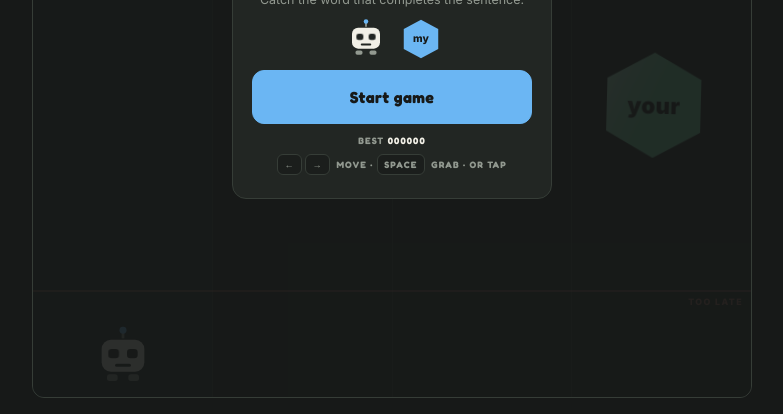
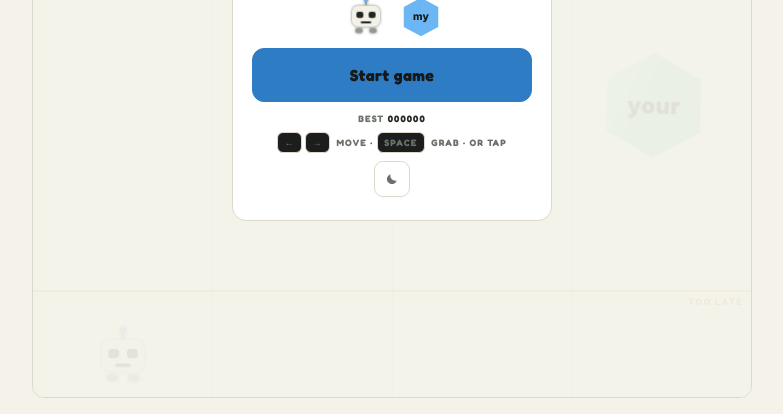
Before and after one commit to B00ZI/grammar-gem-catch, a plain HTML site: page index.html in a window 1280 px wide. Shown: the part 386-800 px from the top of the page, without its empty margins (248-1031 px from the left). Drawn offline with Linux system fonts and the light colour scheme.

Commit message:
Light mode: paper palette via CSS variables, sun/moon toggle in home popup and pause card, first visit follows device, choice remembered

```diff
--- a/index.html
+++ b/index.html
@@ -7,6 +7,20 @@
 <title>Grammar Gem Catch — Possessive Determiners Arcade</title>
 
 <link rel="stylesheet" href="./vendor/fonts.css" />
+
+<!-- Theme: first visit follows the device; a choice made with the in-game
+     toggle is saved to localStorage and always wins. Runs before paint →
+     no flash of the wrong colors. -->
+<script>
+  (function () {
+    var saved = null;
+    try { saved = localStorage.getItem('ggc.theme'); } catch (e) {}
+    var theme = saved === 'light' || saved === 'dark'
+      ? saved
+      : (window.matchMedia && window.matchMedia('(prefers-color-scheme: light)').matches ? 'light' : 'dark');
+    document.documentElement.dataset.theme = theme;
+  })();
+</script>
 
 <script src="./vendor/tailwind.js"></script>
 <script>
@@ -18,11 +32,13 @@
           sans: ['Inter', 'system-ui', '-apple-system', 'Segoe UI', 'sans-serif'],
         },
         colors: {
+          // Every Tailwind color utility follows the CSS palette variables,
+          // so one [data-theme] swap restyles the whole game (dark/light).
           // NOTE: never name a color `base` — it collides with Tailwind's
           // `text-base` font-size utility and painted text dark-on-dark.
           // `lime` is the historical token name; the accent itself is sky blue.
-          ink: '#F2F0E7', dim: '#929990', lime: '#6BB6F3',
-          surface: '#222623', line: '#363D37',
+          ink: 'var(--ink)', dim: 'var(--dim)', lime: 'var(--lime)',
+          surface: 'var(--surface)', line: 'var(--line)',
         },
       },
     },
@@ -41,6 +57,36 @@
        `--lime`/`lime` token names are kept so nothing else breaks). */
     --lime: #6BB6F3;
     --coral: #D98270;
+    /* Derived colors (used to be hardcoded) */
+    --scrim: rgba(23,25,24,.9);            /* dim behind popups */
+    --ghost-hover: rgba(255,255,255,.03);
+    --ghost-hover-line: #4a544c;
+    --miss-line: rgba(217,130,112,.42);
+    --miss-tag: rgba(217,130,112,.7);
+  }
+
+  /* Light mode ("paper") — the in-game toggle writes data-theme on <html>.
+     Gems, stickers, confetti and the robot artwork stay identical in both
+     modes; only the palette behind them changes. */
+  html[data-theme="light"] {
+    color-scheme: light;
+    --bg: #F4F2E9;
+    --surface: #FFFFFF;
+    --line: #DCD8CA;
+    --ink: #242820;
+    --dim: #6A7168;
+    --lime: #2E7CC4;                       /* deeper blue — sky is too faint on paper */
+    --coral: #C4573F;
+    --scrim: rgba(244,242,233,.92);
+    --ghost-hover: rgba(23,25,24,.04);
+    --ghost-hover-line: #B7B2A2;
+    --miss-line: rgba(196,87,63,.5);
+    --miss-tag: rgba(196,87,63,.8);
+  }
+  /* Light mode: keep the cream robot readable against paper */
+  html[data-theme="light"] .robot-body,
+  html[data-theme="light"] .robot-art {
+    filter: drop-shadow(0 0 1.5px rgba(36,40,32,.6));
   }
 
   html, body {
@@ -77,7 +123,7 @@
   .btn-primary { background: var(--lime); color: #171918; border: 1px solid var(--lime); }
   .btn-primary:hover { background: #8cc9f6; }
   .btn-ghost { background: transparent; color: var(--ink); border: 1px solid var(--line); }
-  .btn-ghost:hover { border-color: #4a544c; background: rgba(255,255,255,.03); }
+  .btn-ghost:hover { border-color: var(--ghost-hover-line); background: var(--ghost-hover); }
   .btn-icon {
     width: 32px; height: 32px; border-radius: 9px;
     border: 1px solid var(--line); background: transparent; color: var(--dim);
@@ -342,7 +388,7 @@
   .overlay {
     position: absolute; inset: 0; z-index: 30;
     display: flex; align-items: center; justify-content: center; padding: 1rem;
-    background: rgba(23,25,24,.9);
+    background: var(--scrim);
   }
   .overlay-panel {
     width: 100%; max-width: 20rem; padding: 1.4rem 1.2rem; text-align: center;
@@ -358,12 +404,12 @@
   .miss-line {
     position: absolute; left: 0; right: 0; top: 0; z-index: 5;
     height: 2px; pointer-events: none;
-    background: rgba(217,130,112,.42); /* faint red — touching it is too late */
+    background: var(--miss-line); /* faint red — touching it is too late */
   }
   .miss-tag {
     position: absolute; right: .5rem; top: .3rem;
     font-size: .55rem; font-weight: 800; letter-spacing: .16em;
-    text-transform: uppercase; color: rgba(217,130,112,.7);
+    text-transform: uppercase; color: var(--miss-tag);
   }
 
   /* ---------- Short landscape phones ---------- */
@@ -525,7 +571,7 @@
 
         <!-- Illustration: robot + gem -->
         <div class="menu-art flex items-center justify-center gap-4 py-2.5" aria-hidden="true">
-          <svg width="42" height="42" viewBox="0 0 48 48" fill="none">
+          <svg class="robot-art" width="42" height="42" viewBox="0 0 48 48" fill="none">
             <line x1="24" y1="4" x2="24" y2="10" stroke="#929990" stroke-width="2"/>
             <circle cx="24" cy="4" r="2.6" fill="#6BB6F3"/>
             <rect x="8" y="11" width="32" height="24" rx="7" fill="#F2F0E7"/>
@@ -547,6 +593,26 @@
         <p class="label mt-1.5 text-center" style="color: var(--dim)">
           <kbd class="kbd">←</kbd><kbd class="kbd">→</kbd> move · <kbd class="kbd">SPACE</kbd> grab · or tap
         </p>
+        <div class="mt-2 flex justify-center">
+          <button type="button" class="btn-icon theme-btn" aria-label="Toggle light mode" aria-pressed="false">
+            <svg class="theme-moon" width="14" height="14" viewBox="0 0 24 24" aria-hidden="true">
+              <path d="M20 14.5A8.5 8.5 0 0 1 9.5 4 8.5 8.5 0 1 0 20 14.5Z" fill="currentColor"/>
+            </svg>
+            <svg class="theme-sun hidden" width="15" height="15" viewBox="0 0 24 24" aria-hidden="true">
+              <circle cx="12" cy="12" r="4.2" fill="currentColor"/>
+              <g stroke="currentColor" stroke-width="2" stroke-linecap="round">
+                <line x1="12" y1="1.8" x2="12" y2="4.2"/>
+                <line x1="12" y1="19.8" x2="12" y2="22.2"/>
+                <line x1="1.8" y1="12" x2="4.2" y2="12"/>
+                <line x1="19.8" y1="12" x2="22.2" y2="12"/>
+                <line x1="4.9" y1="4.9" x2="6.6" y2="6.6"/>
+                <line x1="17.4" y1="17.4" x2="19.1" y2="19.1"/>
+                <line x1="4.9" y1="19.1" x2="6.6" y2="17.4"/>
+                <line x1="17.4" y1="6.6" x2="19.1" y2="4.9"/>
+              </g>
+            </svg>
+          </button>
+        </div>
       </div>
     </div>
 
@@ -567,6 +633,24 @@
               <path d="M11 5 6 9H3v6h3l5 4V5Z" fill="currentColor"/>
               <line x1="16" y1="9" x2="22" y2="15" stroke="currentColor" stroke-width="2" stroke-linecap="round"/>
               <line x1="22" y1="9" x2="16" y2="15" stroke="currentColor" stroke-width="2" stroke-linecap="round"/>
+            </svg>
+          </button>
+          <button type="button" class="btn-icon theme-btn" aria-label="Toggle light mode" aria-pressed="false">
+            <svg class="theme-moon" width="14" height="14" viewBox="0 0 24 24" aria-hidden="true">
+              <path d="M20 14.5A8.5 8.5 0 0 1 9.5 4 8.5 8.5 0 1 0 20 14.5Z" fill="currentColor"/>
+            </svg>
+            <svg class="theme-sun hidden" width="15" height="15" viewBox="0 0 24 24" aria-hidden="true">
+              <circle cx="12" cy="12" r="4.2" fill="currentColor"/>
+              <g stroke="currentColor" stroke-width="2" stroke-linecap="round">
+                <line x1="12" y1="1.8" x2="12" y2="4.2"/>
+                <line x1="12" y1="19.8" x2="12" y2="22.2"/>
+                <line x1="1.8" y1="12" x2="4.2" y2="12"/>
+                <line x1="19.8" y1="12" x2="22.2" y2="12"/>
+                <line x1="4.9" y1="4.9" x2="6.6" y2="6.6"/>
+                <line x1="17.4" y1="17.4" x2="19.1" y2="19.1"/>
+                <line x1="4.9" y1="19.1" x2="6.6" y2="17.4"/>
+                <line x1="17.4" y1="6.6" x2="19.1" y2="4.9"/>
+              </g>
             </svg>
           </button>
         </div>
--- a/src/main.js
+++ b/src/main.js
@@ -188,6 +188,29 @@ $('#muteBtn')?.addEventListener('click', () => {
 });
 renderMute();
 
+/* ---------- theme (dark / light) ---------- */
+
+function applyTheme(theme, save) {
+  document.documentElement.dataset.theme = theme;
+  const light = theme === 'light';
+  // Sun invites you into light mode while dark; moon invites you back while light.
+  document.querySelectorAll('.theme-sun').forEach((n) => n.classList.toggle('hidden', light));
+  document.querySelectorAll('.theme-moon').forEach((n) => n.classList.toggle('hidden', !light));
+  document.querySelectorAll('.theme-btn').forEach((b) => b.setAttribute('aria-pressed', String(light)));
+  document.querySelector('meta[name="theme-color"]')?.setAttribute('content', light ? '#F4F2E9' : '#171918');
+  if (save) { try { localStorage.setItem('ggc.theme', theme); } catch (e) {} }
+}
+
+// The head script already picked the starting theme (saved choice, else the
+// device setting) before first paint — here we only sync buttons + icons to it.
+applyTheme(document.documentElement.dataset.theme || 'dark', false);
+
+document.querySelectorAll('.theme-btn').forEach((b) => {
+  b.addEventListener('click', () => {
+    applyTheme(document.documentElement.dataset.theme === 'light' ? 'dark' : 'light', true);
+  });
+});
+
 /* ---------- best score (shown before any run exists) ---------- */
 
 const bestEl = $('#bestScoreMenu');
```
Also changed, not shown: 1 other file.
